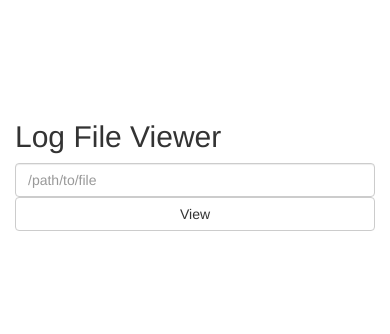
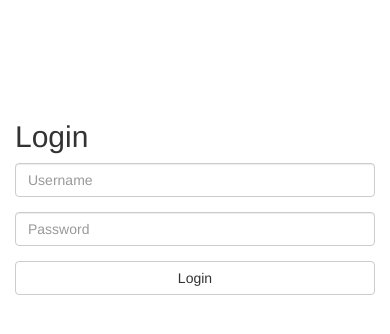
Before and after one commit to MohamedSayedZaki/queen, a Symfony app: template templates/home/index.html.twig in a window 390 px wide. Shown: the top 334 px of the page. Run offline with Twig, Linux system fonts and the light colour scheme; the template is opened without the code that fills it, so the values that code supplies are empty; some libraries are stand-ins or nearby versions.

Commit message:
applied login feature

```diff
--- a/templates/home/index.html.twig
+++ b/templates/home/index.html.twig
@@ -19,131 +19,53 @@
     }
 </style>
 <div class="container content">
-  <h2>Log File Viewer</h2>
+  <h2>Login</h2>
   <form  class="form-horizontal">
     <div class="form-group">
         <div class="col-md-8">
-            <input type="text" class="form-control" id="search" placeholder="/path/to/file" name="search">
-        </div>
-        <div class="col-md-2">
-            <button class="btn btn-default view-button full-width">View</button>
+            <input type="text" class="form-control" id="username" placeholder="Username" name="username">
         </div>
     </div>
     <div class="form-group">
-        <div class="col-md-10">
-            <div class="log-result" data-page=""></div>
+        <div class="col-md-8">
+            <input type="password" class="form-control" id="password" placeholder="Password" name="password">
+        </div>
+    </div>
+    <div class="form-group">
+        <div class="col-md-3">
+            <button class="btn btn-default login-button full-width">Login</button>
         </div>
     </div>
   </form>
-    <div class="form-group log-result-buttons">
-        <div class="col-md-3">
-            <button class="btn btn-default button full-width" data-target="first"> |< </button>
-        </div>
-        <div class="col-md-2">
-            <button class="btn btn-default button full-width" data-target="previous"> < </button>
-        </div>
-        <div class="col-md-2">
-            <button class="btn btn-default button full-width" data-target="next"> > </button>
-        </div>
-        <div class="col-md-3">
-            <button class="btn btn-default button full-width" data-target="end"> >| </button>
-        </div>
-    </div>
 </div>
 <script>
 $(document).ready(function(){
-    <!-- view button start -->
-    $('.view-button').on('click',function(){
-        var search = $("#search").val();
-        if(search === ''){
-            alert("Please add at least a file path");
+    <!-- button actions start -->
+    $(document).on('click','.login-button',function(e){
+        e.preventDefault();
+        var username = $("#username").val();
+        if(username === ''){
+            alert("Please Enter Your Username");
             return false;
         }
 
-        if($('.log-result').children()){
-            $('.log-result').children().remove();
+        var password = $("#password").val();
+        if(password === ''){
+            alert("Please Enter Your Password");
+            return false;
         }
 
-        $.post("/log",{path: search},
+        $.post("/login",{ username : username, password : password},
             function(data, status){
+
                 var obj = JSON.parse(JSON.stringify(data));
 
-                if(obj.status && obj.status === 301 || obj.status === 302 || obj.status === 303){
+                if(obj.status && obj.status === 200){
+                    window.location.href = '/log';
+                }else{
                     alert(obj.message);
                     exit;
                 }
-
-                if(obj.status === 200){
-                    $('.log-result').attr('data-page', obj.page);
-                }
-
-                $('.log-result').css('display','block');
-                $('.log-result-buttons').css('display','block');
-
-                var append = '<table>';
-                $.each(obj, function(i, val){
-                    if(i !== 'status' && i !== 'page'){
-                        append += "<tr style='padding:20px;'>\
-                                        <td style='background-color:#cefdfe;padding:20px;'>"+ val.line + "</td>\
-                                        <td style='padding-left:20px;'>" + val.path +"</td>\
-                                    </tr>";
-                    }
-                });
-                append += '</table>';
-                $('.log-result').append(append);
-            }
-        );
-        return false;
-    });
-    <!-- view button end -->
-
-    <!-- button actions start -->
-    $(document).on('click','.button',function(e){
-        e.preventDefault();
-        var search = $("#search").val();
-        if(search === ''){
-            alert("Please add at least a file path");
-            return false;
-        }
-
-        var page = $('.log-result').attr('data-page');
-        var type = $(this).data('target');
-
-        if(page === 0){
-            page = 1;
-        }
-        $.post("/getAction",{ path : search, page : page, type : type},
-            function(data, status){
-
-                if($('.log-result').children()){
-                    $('.log-result').children().remove();
-                }
-
-                var obj = JSON.parse(JSON.stringify(data));
-
-                if(obj.status && obj.status === 301 || obj.status === 302 || obj.status === 303){
-                    alert(obj.message);
-                    exit;
-                }
-
-                if(obj.status === 200){
-                    $('.log-result').attr('data-page', obj.page);
-                }
-
-                $('.log-result').css('display','block');
-                $('.log-result-buttons').css('display','block');
-
-                var append = '<table>';
-                $.each(obj, function(i, val){
-                    if(i !== 'status' && i !== 'page'){
-                        append += "<tr style='padding:20px;'>\
-                                        <td style='background-color:#cefdfe;padding:20px;'>"+ val.line + "</td>\
-                                        <td style='padding-left:20px;'>" + val.path +"</td>\
-                                    </tr>";
-                    }
-                });
-                append += '</table>';
-                $('.log-result').append(append);
             }
         );
         return false;
```
Also changed, not shown: src/Controller/HomeController.php (+16 -1 lines), templates/home/login.html.twig (added).
